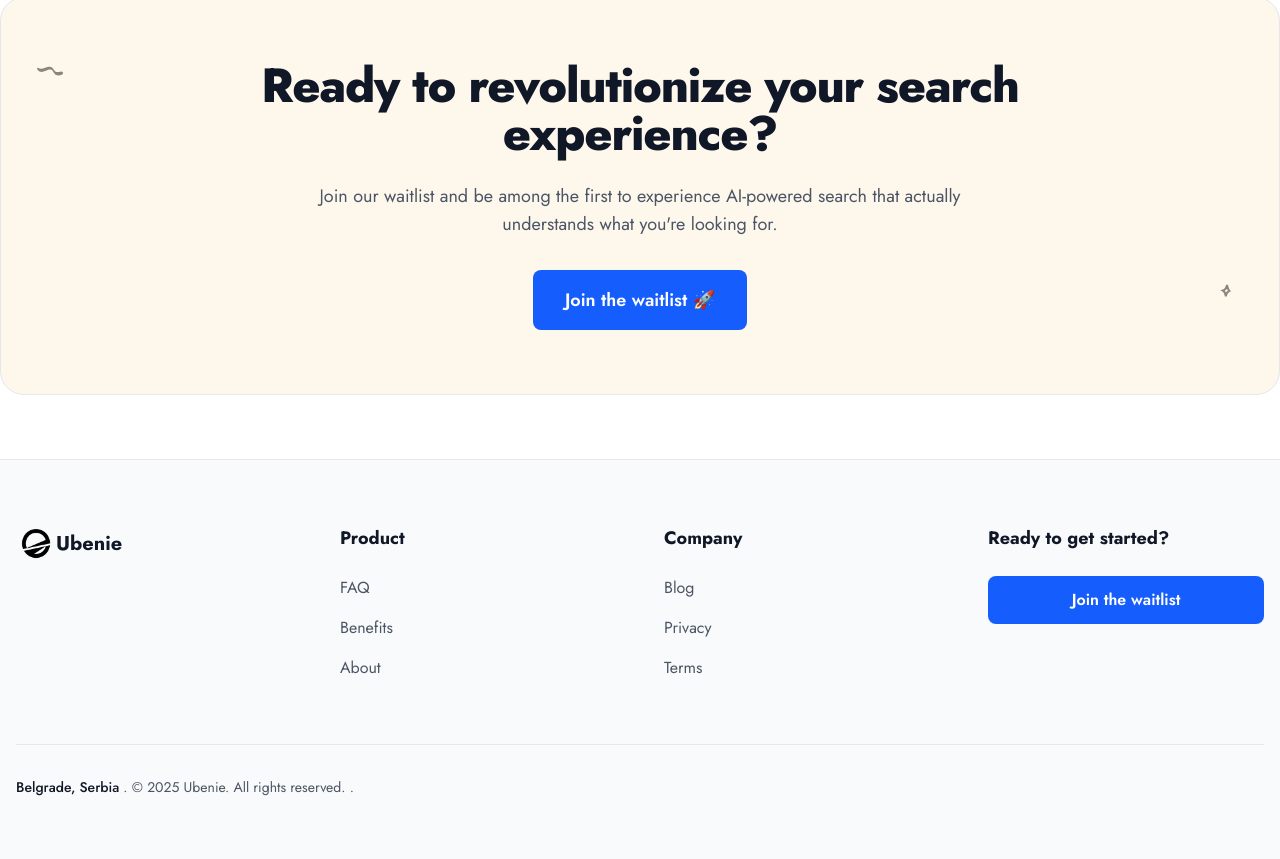
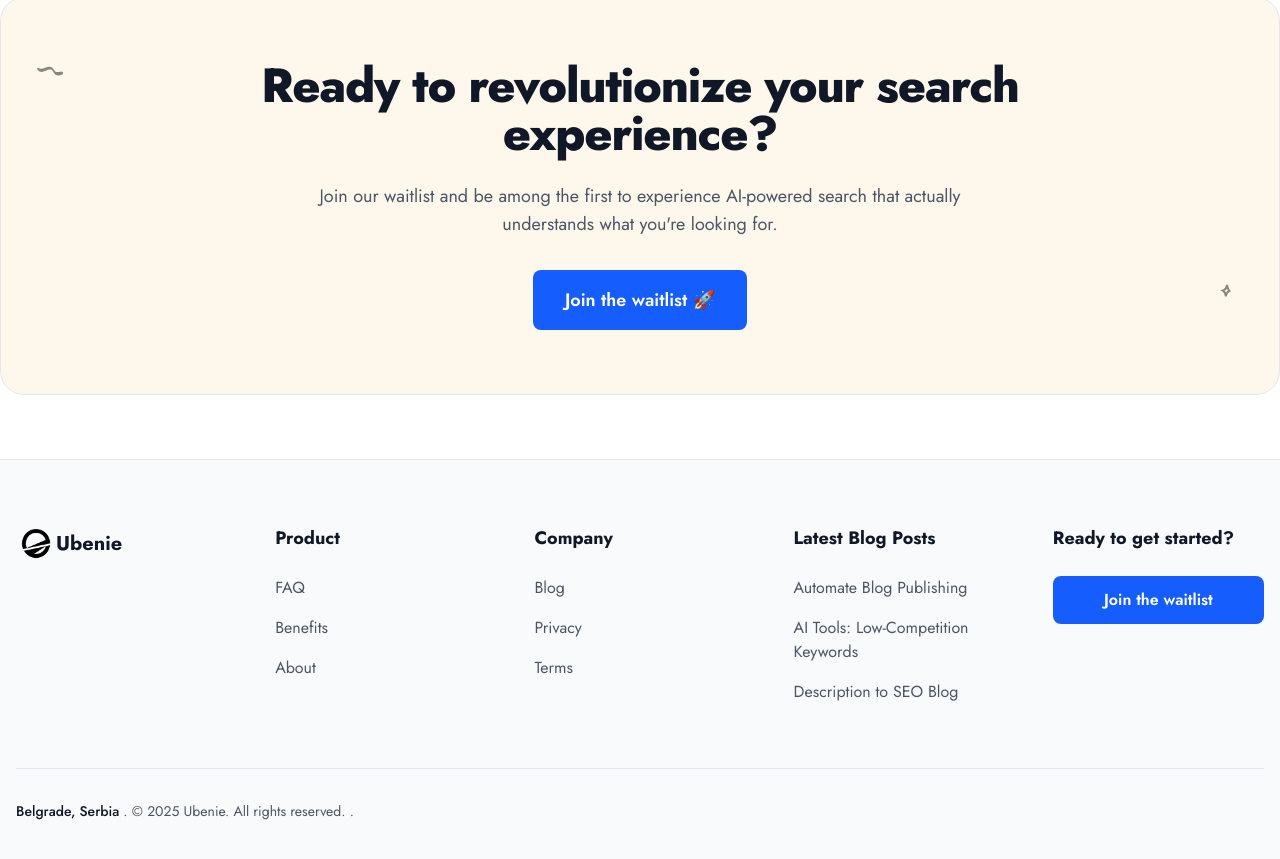
Before and after one commit to lukateg/ubenie, a Next.js app: page /blog in a window 1280 px wide. Shown: the part 1041-1900 px from the top of the page. Built offline with nearby package versions, Linux system fonts and the light colour scheme; no server answers.

Commit message:
add images and proper linking

```diff
--- a/src/app/blog/blogData.ts
+++ b/src/app/blog/blogData.ts
@@ -1,6 +1,7 @@
 export interface BlogPost {
   id: string;
   title: string;
+  shortTitle: string;
   excerpt: string;
   image: string;
   date: string;
@@ -23,6 +24,7 @@ export const blogPostsData: BlogPost[] = [
   {
     id: "automate-blog-writing-publishing",
     title: "How to Automate Blog Writing & Publishing Without Lifting a Finger",
+    shortTitle: "Automate Blog Publishing",
     excerpt:
       "Discover the ultimate guide to automating your entire blog content creation and publishing workflow. Learn how AI-powered tools can help you generate, optimize, and publish SEO-friendly blog posts automatically...",
     image: "/ubenie-full-logo.png",
@@ -40,6 +42,11 @@ export const blogPostsData: BlogPost[] = [
 
       <p>Whether you're running a personal blog, managing a corporate content strategy, or building a content empire, automating your blog workflow can save you countless hours while maintaining consistency and quality. In this comprehensive guide, we'll explore how you can leverage cutting-edge technology to create a fully automated content pipeline that works 24/7.</p>
 
+      <figure>
+        <img src="https://images.unsplash.com/photo-1591381287254-b3349c60bf9b?ixlib=rb-4.1.0&ixid=M3wxMjA3fDB8MHxwaG90by1wYWdlfHx8fGVufDB8fHx8fA%3D%3D&auto=format&fit=crop&q=80&w=2070" alt="Automated content workflow visualization" loading="lazy" width="1200" height="675" />
+        <figcaption>Visualizing an automated content workflow from idea to publish. Photo via <a href="https://unsplash.com/" target="_blank" rel="nofollow noopener">Unsplash</a>.</figcaption>
+      </figure>
+
       <h2>Why Automate Your Blog Writing and Publishing?</h2>
 
       <p>The benefits of automating your blog content creation and publishing workflow are <strong>transformative</strong> for content creators and businesses alike. By embracing <em>automation</em>, you can unlock unprecedented efficiency and scale your content operations without proportionally increasing your workload or team size.</p>
@@ -51,6 +58,8 @@ export const blogPostsData: BlogPost[] = [
       <p>Additionally, automation enables <strong>scalability</strong> that would be impossible with manual processes alone. You can easily expand from publishing one post per week to multiple posts per day across various topics without hiring additional writers. This scalability is particularly valuable for businesses looking to dominate their niche through content marketing.</p>
 
       <p>Finally, modern AI tools can incorporate <strong>SEO optimization</strong> automatically, ensuring every piece of content is structured to rank well in search engines. From keyword placement to meta descriptions, automation handles the technical aspects of SEO that many writers struggle with or overlook.</p>
+
+      <p>For official guidance, review <a href="https://developers.google.com/search/docs/fundamentals/creating-helpful-content" target="_blank" rel="nofollow noopener">Google's helpful content guidelines</a> and <a href="https://developers.google.com/search/docs/crawling-indexing/overview" target="_blank" rel="nofollow noopener">indexing best practices</a>. These resources help ensure your automated content remains high quality and discoverable.</p>
 
       <h2>Understanding the Blog Automation Ecosystem</h2>
 
@@ -106,6 +115,11 @@ export const blogPostsData: BlogPost[] = [
 
       <p><strong>Best Use Case:</strong> SEO-focused content, multilingual blogs, businesses prioritizing search rankings.</p>
 
+      <figure>
+        <img src="https://images.unsplash.com/photo-1586281380923-93c9b0a7296e?ixlib=rb-4.1.0&ixid=M3wxMjA3fDB8MHxwaG90by1wYWdlfHx8fGVufDB8fHx8fA%3D%3D&auto=format&fit=crop&q=80&w=2070" alt="AI-powered content automation tools dashboard" loading="lazy" width="1200" height="675" />
+        <figcaption>Dashboards orchestrate automated briefs, drafts, and scheduling. Photo via <a href="https://unsplash.com/" target="_blank" rel="nofollow noopener">Unsplash</a>.</figcaption>
+      </figure>
+
       <h2>Building Your Automated Publishing Workflow</h2>
 
       <p>Creating an effective automated blog publishing workflow requires careful planning and integration of various tools. Here's a step-by-step approach to building a system that works seamlessly:</p>
@@ -129,6 +143,8 @@ export const blogPostsData: BlogPost[] = [
       <p>For example, you can create a Zapier workflow that: 1) Monitors a Google Sheet for new blog topics, 2) Triggers an AI writing tool to generate content, 3) Sends the draft to a Google Doc for review, 4) Upon approval, automatically publishes it to WordPress, 5) Posts about it on social media, and 6) Adds the URL to your email newsletter queue.</p>
 
       <p>Make offers even more advanced capabilities with its visual workflow builder and complex logic operations. You can create conditional workflows that adapt based on content performance, automatically repurposing high-performing content into different formats or updating old posts with fresh information.</p>
+
+      <p>Explore connectors for <a href="https://zapier.com/apps" target="_blank" rel="nofollow noopener">Zapier apps</a> and <a href="https://www.make.com/en/integrations" target="_blank" rel="nofollow noopener">Make scenarios</a> to stitch your tooling together securely.</p>
 
       <h2>WordPress and CMS Integration</h2>
 
@@ -165,6 +181,8 @@ export const blogPostsData: BlogPost[] = [
       <p><strong>Internal Linking:</strong> Implement automated internal linking strategies to strengthen your site's architecture. Tools can suggest relevant internal links based on content similarity and keyword relationships.</p>
 
       <p><strong>Regular Updates:</strong> Set up workflows to periodically review and refresh older content, which signals to search engines that your site is actively maintained and current.</p>
+
+      <p>For deeper SEO fundamentals, see <a href="https://developers.google.com/search/docs/fundamentals/seo-starter-guide" target="_blank" rel="nofollow noopener">Google's SEO starter guide</a>.</p>
 
       <h2>Cost Analysis: ROI of Blog Automation</h2>
 
@@ -240,6 +258,7 @@ export const blogPostsData: BlogPost[] = [
   {
     id: "low-competition-keywords-2025",
     title: "Top AI Tools to Find Low Competition Keywords for 2025",
+    shortTitle: "AI Tools: Low-Competition Keywords",
     excerpt:
       "Uncover the most powerful AI-driven keyword research tools that help you discover untapped, low-competition keywords with high traffic potential. Learn advanced strategies to dominate search rankings in 2025...",
     image: "/ubenie-full-logo.png",
@@ -258,6 +277,12 @@ export const blogPostsData: BlogPost[] = [
       <p>The traditional approach to keyword research—manually sifting through data, analyzing competition, and estimating traffic potential—is being replaced by intelligent AI systems that can process millions of data points in seconds. These tools don't just show you keywords; they predict trends, identify intent patterns, and recommend entire content strategies based on comprehensive market analysis.</p>
 
       <p>This comprehensive guide will walk you through the <strong>top AI tools</strong> for finding low-competition keywords in 2025, along with strategies and best practices for leveraging these discoveries to dominate your niche.</p>
+
+      <figure>
+        <img src="https://images.unsplash.com/photo-1560472354-b33ff0c44a43?ixlib=rb-4.1.0&ixid=M3wxMjA3fDB8MHxwaG90by1wYWdlfHx8fGVufDB8fHx8fA%3D%3D&auto=format&fit=crop&q=80&w=2151" alt="SEO analytics dashboard with charts" loading="lazy" width="1200" height="675" />
+        <figcaption>Discover low-competition opportunities across geographies and niches. Photo via <a href="https://unsplash.com/" target="_blank" rel="nofollow noopener">Unsplash</a>.</figcaption>
+      </figure>
+
 
       <h2>Why Low-Competition Keywords Matter More Than Ever</h2>
 
@@ -287,7 +312,7 @@ export const blogPostsData: BlogPost[] = [
 
       <h3>1. Semrush Keyword Magic Tool</h3>
 
-      <p><strong>Semrush</strong> has long been a leader in SEO tools, and their Keyword Magic Tool leverages AI to provide one of the most comprehensive keyword databases available. With over 21 billion keywords across 130 countries, it offers unparalleled coverage for finding low-competition opportunities.</p>
+      <p><strong>Semrush</strong> has long been a leader in SEO tools, and their Keyword Magic Tool leverages AI to provide one of the most comprehensive keyword databases available. With over 21 billion keywords across 130 countries, it offers unparalleled coverage for finding low-competition opportunities. Learn more on the <a href="https://www.semrush.com/analytics/keywordmagic/start/" target="_blank" rel="nofollow noopener">Semrush Keyword Magic Tool</a> page.</p>
 
       <p><strong>Key Features:</strong> The tool uses AI to categorize keywords by intent, identify question-based keywords, group related terms into clusters, and provide detailed competition metrics including Keyword Difficulty (KD) scores that accurately reflect ranking feasibility.</p>
 
@@ -299,7 +324,7 @@ export const blogPostsData: BlogPost[] = [
 
       <h3>2. Ahrefs Keywords Explorer</h3>
 
-      <p><strong>Ahrefs</strong> combines the industry's most extensive backlink database with powerful keyword research capabilities powered by machine learning. Their Keywords Explorer tool excels at identifying low-competition opportunities through sophisticated difficulty scoring.</p>
+      <p><strong>Ahrefs</strong> combines the industry's most extensive backlink database with powerful keyword research capabilities powered by machine learning. Their Keywords Explorer tool excels at identifying low-competition opportunities through sophisticated difficulty scoring. See the <a href="https://ahrefs.com/keywords-explorer" target="_blank" rel="nofollow noopener">Ahrefs Keywords Explorer</a> overview.</p>
 
       <p><strong>Key Features:</strong> Click-through rate (CTR) data for keywords, parent topic identification, comprehensive SERP analysis, traffic potential estimates, and keyword difficulty scores that consider your site's specific authority.</p>
 
@@ -311,7 +336,7 @@ export const blogPostsData: BlogPost[] = [
 
       <h3>3. Surfer SEO Keyword Research</h3>
 
-      <p><strong>Surfer SEO</strong> takes a unique approach by integrating keyword research directly with content optimization. Its AI-powered system doesn't just find keywords—it shows you exactly how to use them for maximum ranking potential.</p>
+      <p><strong>Surfer SEO</strong> takes a unique approach by integrating keyword research directly with content optimization. Its AI-powered system doesn't just find keywords—it shows you exactly how to use them for maximum ranking potential. Explore the <a href="https://surferseo.com/" target="_blank" rel="nofollow noopener">Surfer SEO</a> platform.</p>
 
       <p><strong>Key Features:</strong> SERP analyzer that reveals exact keyword usage in top-ranking content, content editor with real-time optimization suggestions, keyword clustering for topical coverage, and difficulty scores tailored to your domain strength.</p>
 
@@ -323,7 +348,7 @@ export const blogPostsData: BlogPost[] = [
 
       <h3>4. SEMrush Topic Research</h3>
 
-      <p><strong>Topic Research</strong> from SEMrush uses AI to go beyond keywords and discover entire content topics with low competition. It analyzes what's resonating with audiences and identifies gaps in existing content coverage.</p>
+      <p><strong>Topic Research</strong> from SEMrush uses AI to go beyond keywords and discover entire content topics with low competition. It analyzes what's resonating with audiences and identifies gaps in existing content coverage. Try <a href="https://www.semrush.com/topic-research/" target="_blank" rel="nofollow noopener">SEMrush Topic Research</a>.</p>
 
       <p><strong>Key Features:</strong> AI-generated content ideas based on search behavior, subtopic suggestions with related keywords, competitor content analysis, question and headline generators, and social engagement metrics.</p>
 
@@ -335,7 +360,7 @@ export const blogPostsData: BlogPost[] = [
 
       <h3>5. AlsoAsked</h3>
 
-      <p><strong>AlsoAsked</strong> specializes in mining Google's "People Also Ask" data to uncover question-based keywords with typically lower competition. Its visualization tools make it easy to identify content opportunities within your niche.</p>
+      <p><strong>AlsoAsked</strong> specializes in mining Google's "People Also Ask" data to uncover question-based keywords with typically lower competition. Its visualization tools make it easy to identify content opportunities within your niche. Visit <a href="https://alsoasked.com/" target="_blank" rel="nofollow noopener">AlsoAsked</a>.</p>
 
       <p><strong>Key Features:</strong> Visual question mapping, deep question research across multiple layers, topic clustering, search volume and trend data, and export capabilities for content planning.</p>
 
@@ -347,7 +372,7 @@ export const blogPostsData: BlogPost[] = [
 
       <h3>6. AnswerThePublic</h3>
 
-      <p><strong>AnswerThePublic</strong> uses AI to visualize search questions and autocomplete data, revealing the exact queries people are typing into search engines. This tool excels at finding long-tail, low-competition keywords based on real user behavior.</p>
+      <p><strong>AnswerThePublic</strong> uses AI to visualize search questions and autocomplete data, revealing the exact queries people are typing into search engines. This tool excels at finding long-tail, low-competition keywords based on real user behavior. See <a href="https://answerthepublic.com/" target="_blank" rel="nofollow noopener">AnswerThePublic</a>.</p>
 
       <p><strong>Key Features:</strong> Visual keyword mapping, question-based keyword discovery, comparison and preposition-based queries, alphabetical keyword suggestions, and trend tracking over time.</p>
 
@@ -359,7 +384,7 @@ export const blogPostsData: BlogPost[] = [
 
       <h3>7. LowFruits</h3>
 
-      <p><strong>LowFruits</strong> is specifically designed to find weak spots in Google's rankings—domains with low authority ranking for valuable keywords. This laser-focused approach makes it ideal for finding truly achievable ranking opportunities.</p>
+      <p><strong>LowFruits</strong> is specifically designed to find weak spots in Google's rankings—domains with low authority ranking for valuable keywords. This laser-focused approach makes it ideal for finding truly achievable ranking opportunities. Check out <a href="https://lowfruits.io/" target="_blank" rel="nofollow noopener">LowFruits</a>.</p>
 
       <p><strong>Key Features:</strong> Weak domain identification in SERPs, keyword difficulty scoring based on ranking domain strength, wildcarding for discovering keyword patterns, and domain comparison features.</p>
 
@@ -387,6 +412,12 @@ export const blogPostsData: BlogPost[] = [
 
       <p><strong>Forum and Community Mining:</strong> AI tools can now analyze forums, Reddit, Quora, and other community platforms to identify questions and topics with search volume but limited existing content. These represent prime low-competition targets.</p>
 
+      <p>For official guidance on how Google understands topics and intent, review <a href="https://developers.google.com/search/docs/fundamentals/seo-starter-guide" target="_blank" rel="nofollow noopener">Google's SEO starter documentation</a>.</p>
+
+       <figure>
+        <img src="https://images.unsplash.com/photo-1686061594225-3e92c0cd51b0?ixlib=rb-4.1.0&ixid=M3wxMjA3fDB8MHxwaG90by1wYWdlfHx8fGVufDB8fHx8fA%3D%3D&auto=format&fit=crop&q=80&w=2071" alt="Keyword research brainstorming on a laptop" loading="lazy" width="1200" height="675" />
+        <figcaption>Keyword research workflows enhanced by AI tools. Photo via <a href="https://unsplash.com/" target="_blank" rel="nofollow noopener">Unsplash</a>.</figcaption>
+      </figure>
       <h2>Evaluating Keyword Competition Accurately</h2>
 
       <p>Understanding how to properly assess <strong>keyword competition</strong> prevents wasted effort on unwinnable keywords while ensuring you don't overlook genuine opportunities:</p>
@@ -494,6 +525,7 @@ export const blogPostsData: BlogPost[] = [
     id: "description-to-seo-blog",
     title:
       "From Description to SEO Blog: How Automation Generates Content That Ranks",
+    shortTitle: "Description to SEO Blog",
     excerpt:
       "Master the complete workflow of transforming simple descriptions into fully optimized, ranking-ready blog content through intelligent automation. Learn the exact process top content creators use to scale their output while maintaining quality...",
     image: "/ubenie-full-logo.png",
@@ -512,6 +544,12 @@ export const blogPostsData: BlogPost[] = [
       <p>This transformation isn't magic; it's the result of sophisticated <em>AI systems</em>, strategic automation workflows, and deep SEO understanding working in concert. The most successful content operations have moved beyond manual content creation to embrace these automated processes, allowing them to scale output dramatically while maintaining or even improving quality.</p>
 
       <p>In this comprehensive guide, we'll walk through the complete journey from initial description to published, ranking blog content. You'll learn the exact workflows, tools, and strategies that enable this transformation, along with best practices for ensuring your automated content consistently ranks and resonates with your audience.</p>
+
+      <figure>
+        <img src="https://images.unsplash.com/photo-1703300450387-047da16a89c4?ixlib=rb-4.1.0&ixid=M3wxMjA3fDB8MHxwaG90by1wYWdlfHx8fGVufDB8fHx8fA%3D%3D&auto=format&fit=crop&q=80&w=2832" alt="Content calendar powering automated briefs" loading="lazy" width="1200" height="675" />
+        <figcaption>Automated briefs triggered from a structured content calendar. Photo via <a href="https://unsplash.com/" target="_blank" rel="nofollow noopener">Unsplash</a>.</figcaption>
+      </figure>
+
 
       <h2>The Content Automation Paradigm Shift</h2>
 
@@ -555,11 +593,11 @@ export const blogPostsData: BlogPost[] = [
 
       <h3>SEO Research and Optimization</h3>
 
-      <p><strong>Surfer SEO</strong> analyzes top-ranking pages to create data-driven content briefs that guide AI generation toward optimal keyword usage, content length, header structure, and topic coverage. Its real-time content editor provides live feedback as content is created.</p>
+      <p><strong>Surfer SEO</strong> analyzes top-ranking pages to create data-driven content briefs that guide AI generation toward optimal keyword usage, content length, header structure, and topic coverage. Its real-time content editor provides live feedback as content is created. See <a href="https://surferseo.com/" target="_blank" rel="nofollow noopener">Surfer SEO</a>.</p>
 
-      <p><strong>Clearscope</strong> offers similar capabilities with particularly strong NLP analysis that identifies related terms and concepts to include for comprehensive topic coverage. This ensures your AI-generated content addresses all aspects search engines expect.</p>
+      <p><strong>Clearscope</strong> offers similar capabilities with particularly strong NLP analysis that identifies related terms and concepts to include for comprehensive topic coverage. This ensures your AI-generated content addresses all aspects search engines expect. Learn more at <a href="https://www.clearscope.io/" target="_blank" rel="nofollow noopener">Clearscope</a>.</p>
 
-      <p><strong>Frase</strong> combines content research with generation capabilities, allowing you to research competitors and generate optimized content in a single platform. Its AI can even pull relevant information from top-ranking pages to incorporate into your content.</p>
+      <p><strong>Frase</strong> combines content research with generation capabilities, allowing you to research competitors and generate optimized content in a single platform. Its AI can even pull relevant information from top-ranking pages to incorporate into your content. Explore <a href="https://www.frase.io/" target="_blank" rel="nofollow noopener">Frase</a>.</p>
 
       <h3>Automation Platforms</h3>
 
@@ -615,6 +653,11 @@ export const blogPostsData: BlogPost[] = [
 
       <h2>Crafting Effective Prompts for SEO Content</h2>
 
+            <figure>
+        <img src="https://images.unsplash.com/photo-1677691820099-a6e8040aa077?ixlib=rb-4.1.0&ixid=M3wxMjA3fDB8MHxwaG90by1wYWdlfHx8fGVufDB8fHx8fA%3D%3D&auto=format&fit=crop&q=80&w=1674" alt="AI-assisted blog writing on a laptop" loading="lazy" width="1200" height="675" />
+        <figcaption>From description to SEO blog with AI assistance. Photo via <a href="https://unsplash.com/" target="_blank" rel="nofollow noopener">Unsplash</a>.</figcaption>
+      </figure>
+
       <p>The quality of your automated content heavily depends on <strong>prompt engineering</strong>—how you instruct the AI to generate content. Effective prompts for SEO blog posts should include several key elements:</p>
 
       <p><strong>Context and Purpose:</strong> Clearly state what the content is for and who it's for. "Write an informational blog post for small business owners who are new to SEO and looking for beginner-friendly strategies."</p>
@@ -639,7 +682,7 @@ export const blogPostsData: BlogPost[] = [
 
       <p><strong>User Experience Optimization:</strong> Content must be readable and engaging. Automated tools can optimize for readability scores, but strategic paragraph length, varied sentence structure, effective use of formatting (bold, italics, lists), and visual content breaks all enhance user experience signals that impact rankings.</p>
 
-      <p><strong>E-A-T Signals:</strong> Establish Expertise, Authoritativeness, and Trustworthiness by including author credentials, citing authoritative sources, linking to supporting research, adding original insights or data, and maintaining factual accuracy.</p>
+      <p><strong>E-A-T Signals:</strong> Establish Expertise, Authoritativeness, and Trustworthiness by including author credentials, citing authoritative sources, linking to supporting research, adding original insights or data, and maintaining factual accuracy. See <a href="https://developers.google.com/search/docs/fundamentals/creating-helpful-content" target="_blank" rel="nofollow noopener">Google's guidance on helpful content</a>.</p>
 
       <p><strong>Technical SEO Elements:</strong> Ensure automation includes meta title optimization (under 60 characters, keyword-front-loaded), compelling meta descriptions (under 160 characters, includes keyword and CTA), proper header hierarchy (H1, then H2s, then H3s), descriptive image alt text, and schema markup where appropriate.</p>
 
--- a/src/app/components/Footer.tsx
+++ b/src/app/components/Footer.tsx
@@ -3,13 +3,14 @@ import logo from "../../../public/logo-no-bg.png";
 import Image from "next/image";
 import Link from "next/link";
 import WaitlistButton from "./WaitlistButton";
+import { blogPostsData } from "../blog/blogData";
 
 export default function Footer() {
   return (
     <footer className="w-full bg-gray-50 border-t border-gray-200 py-16">
       <div className="container mx-auto px-4 max-w-[1400px]">
         {/* Main footer grid */}
-        <div className="grid grid-cols-1 md:grid-cols-4 gap-12 mb-16">
+        <div className="grid grid-cols-1 md:grid-cols-5 gap-12 mb-16">
           {/* Top section with logo */}
           <div className="mb-12">
             <div className="flex items-center">
@@ -98,43 +99,23 @@ export default function Footer() {
           </div>
 
           {/* Resources */}
-          {/* <div>
-            <h3 className="font-bold text-gray-900 text-lg mb-6">Ressources</h3>
+          <div>
+            <h3 className="font-bold text-gray-900 text-lg mb-6">
+              Latest Blog Posts
+            </h3>
             <ul className="space-y-4">
-              <li>
-                <a
-                  href="#"
-                  className="text-gray-600 hover:text-gray-900 transition-colors"
-                >
-                  Youtube Chanel
-                </a>
-              </li>
-              <li>
-                <a
-                  href="#"
-                  className="text-gray-600 hover:text-gray-900 transition-colors"
-                >
-                  Affiliate program
-                </a>
-              </li>
-              <li>
-                <a
-                  href="#"
-                  className="text-gray-600 hover:text-gray-900 transition-colors"
-                >
-                  Reviews
-                </a>
-              </li>
-              <li>
-                <a
-                  href="#"
-                  className="text-gray-600 hover:text-gray-900 transition-colors"
-                >
-                  Best Skylead Alternative
-                </a>
-              </li>
+              {blogPostsData.slice(0, 4).map((post) => (
+                <li key={post.id}>
+                  <Link
+                    href={`/blog/${post.id}`}
+                    className="text-gray-600 hover:text-gray-900 transition-colors"
+                  >
+                    {post.shortTitle}
+                  </Link>
+                </li>
+              ))}
             </ul>
-          </div> */}
+          </div>
 
           {/* CTA Section */}
           <div>
```
Also changed, not shown: todo.txt.
